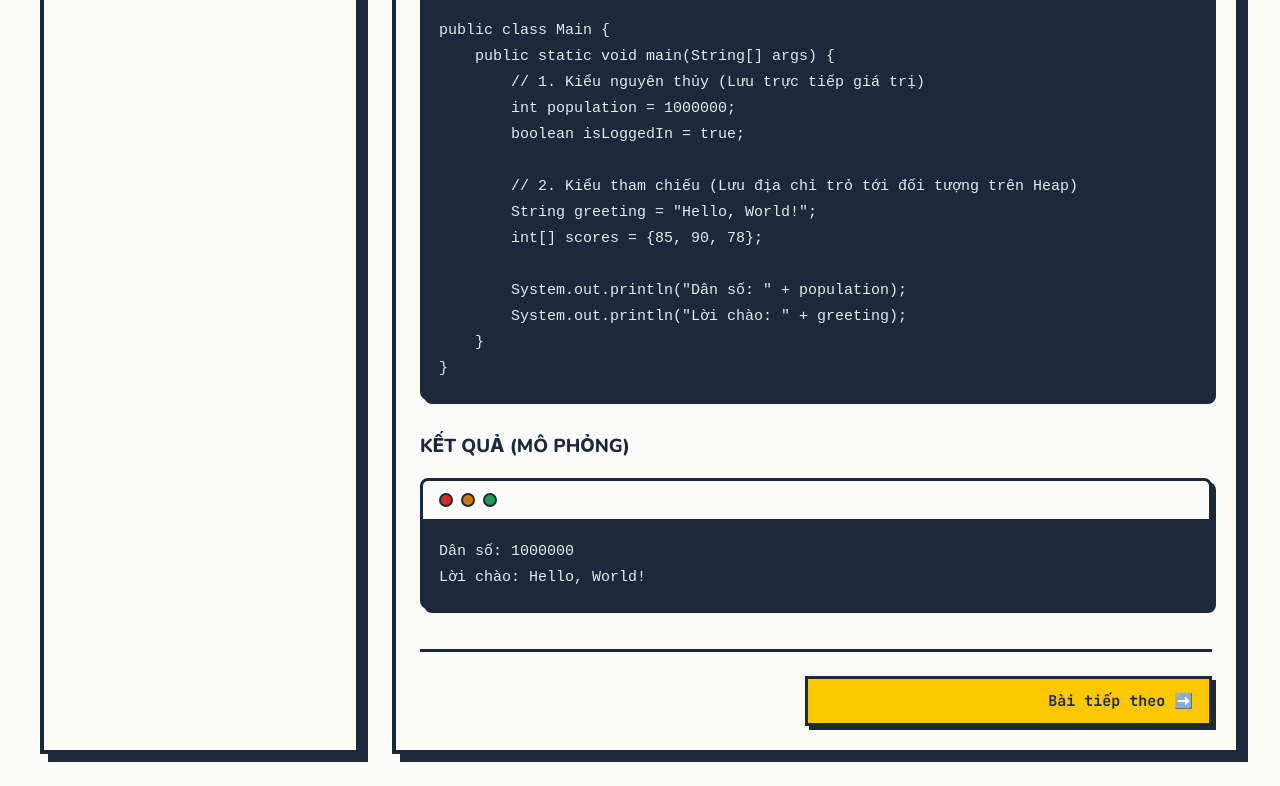
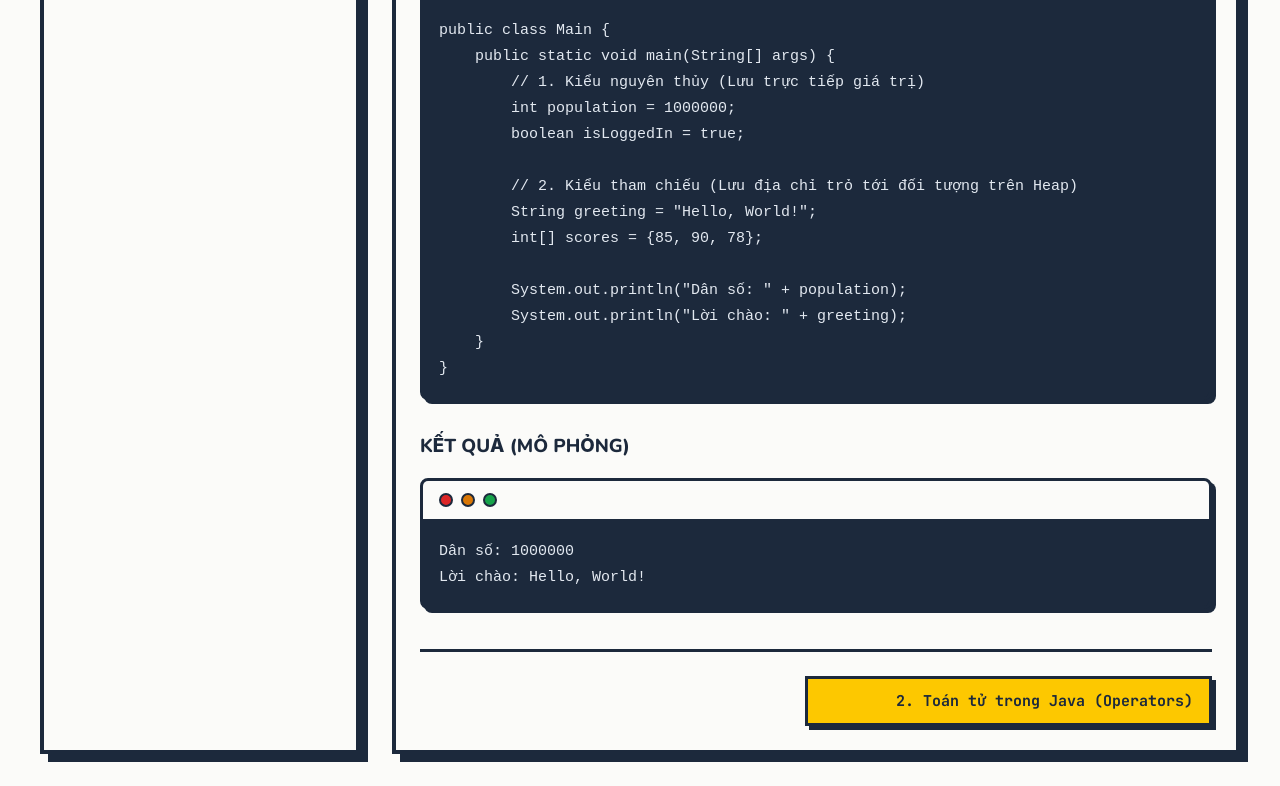
Before and after one commit to MixterTom/Java-Code, a React (Vite) app in the folder java-stream-react/: page / in a window 1280 px wide. Shown: the part 1744-2530 px from the top of the page. Built offline with nearby package versions, Linux system fonts and the light colour scheme.

Commit message:
feat: implement ContentArea component with text formatting and TTS support for lesson modules

```diff
--- a/java-stream-react/src/App.jsx
+++ b/java-stream-react/src/App.jsx
@@ -40,35 +40,48 @@ function App() {
   const currentCategoryTopics = javaKnowledge[activeCategory];
   const currentIndex = currentCategoryTopics.findIndex(t => t.id === activeTopic.id);
 
+  let prevTopic = null;
+  if (currentIndex > 0) {
+    prevTopic = currentCategoryTopics[currentIndex - 1];
+  } else {
+    const catIndex = categories.indexOf(activeCategory);
+    if (catIndex > 0) {
+      const prevCat = categories[catIndex - 1];
+      const prevCatTopics = javaKnowledge[prevCat];
+      prevTopic = prevCatTopics[prevCatTopics.length - 1];
+    }
+  }
+
+  let nextTopic = null;
+  if (currentIndex < currentCategoryTopics.length - 1) {
+    nextTopic = currentCategoryTopics[currentIndex + 1];
+  } else {
+    const catIndex = categories.indexOf(activeCategory);
+    if (catIndex < categories.length - 1) {
+      const nextCat = categories[catIndex + 1];
+      nextTopic = javaKnowledge[nextCat][0];
+    }
+  }
+
   const handlePrevious = () => {
-    if (currentIndex > 0) {
-      setActiveTopic(currentCategoryTopics[currentIndex - 1]);
-    } else {
+    if (prevTopic) {
       const catIndex = categories.indexOf(activeCategory);
-      if (catIndex > 0) {
-        const prevCat = categories[catIndex - 1];
-        setActiveCategory(prevCat);
-        const prevCatTopics = javaKnowledge[prevCat];
-        setActiveTopic(prevCatTopics[prevCatTopics.length - 1]);
+      if (currentIndex === 0 && catIndex > 0) {
+        setActiveCategory(categories[catIndex - 1]);
       }
+      setActiveTopic(prevTopic);
     }
   };
 
   const handleNext = () => {
-    if (currentIndex < currentCategoryTopics.length - 1) {
-      setActiveTopic(currentCategoryTopics[currentIndex + 1]);
-    } else {
+    if (nextTopic) {
       const catIndex = categories.indexOf(activeCategory);
-      if (catIndex < categories.length - 1) {
-        const nextCat = categories[catIndex + 1];
-        setActiveCategory(nextCat);
-        setActiveTopic(javaKnowledge[nextCat][0]);
+      if (currentIndex === currentCategoryTopics.length - 1 && catIndex < categories.length - 1) {
+        setActiveCategory(categories[catIndex + 1]);
       }
+      setActiveTopic(nextTopic);
     }
   };
-
-  const hasPrevious = currentIndex > 0 || categories.indexOf(activeCategory) > 0;
-  const hasNext = currentIndex < currentCategoryTopics.length - 1 || categories.indexOf(activeCategory) < categories.length - 1;
 
   return (
     <div className="container">
@@ -109,8 +122,10 @@ function App() {
         />
         <ContentArea
           topic={activeTopic}
-          onPrevious={hasPrevious ? handlePrevious : null}
-          onNext={hasNext ? handleNext : null}
+          onPrevious={prevTopic ? handlePrevious : null}
+          onNext={nextTopic ? handleNext : null}
+          prevTopicTitle={prevTopic?.title}
+          nextTopicTitle={nextTopic?.title}
         />
       </div>
     </div>
--- a/java-stream-react/src/components/ContentArea.jsx
+++ b/java-stream-react/src/components/ContentArea.jsx
@@ -1,4 +1,4 @@
-import { useState, useEffect } from 'react';
+import React, { useState, useEffect } from 'react';
 import MockWindow from './MockWindow';
 import { playTTS, stopTTS } from '../utils/ttsUtils';
 
@@ -71,8 +71,13 @@ const FormattedText = ({ text }) => {
   );
 };
 
-export default function ContentArea({ topic, onPrevious, onNext }) {
+export default function ContentArea({ topic, onPrevious, onNext, prevTopicTitle, nextTopicTitle }) {
   const [isSpeaking, setIsSpeaking] = useState(false);
+
+  // Auto-scroll to top when topic changes
+  useEffect(() => {
+    window.scrollTo({ top: 0, behavior: 'smooth' });
+  }, [topic.id]);
 
   // Trạng thái mở rộng cho Quizzes, Essays và FAQs
   const [openQuizzes, setOpenQuizzes] = useState({});
@@ -603,21 +608,23 @@ export default function ContentArea({ topic, onPrevious, onNext }) {
             <button
               className="btn"
               onClick={onPrevious}
-              style={{ flex: 1, backgroundColor: 'var(--surface)', fontSize: '15px' }}
+              style={{ flex: 1, minWidth: 0, backgroundColor: 'var(--surface)', fontSize: '15px', textAlign: 'left', whiteSpace: 'nowrap', overflow: 'hidden', textOverflow: 'ellipsis' }}
+              title={prevTopicTitle}
             >
-              ⬅️ Bài trước
+              {prevTopicTitle}
             </button>
-          ) : <div style={{ flex: 1 }}></div>}
+          ) : <div style={{ flex: 1, minWidth: 0 }}></div>}
 
           {onNext ? (
             <button
               className="btn"
               onClick={onNext}
-              style={{ flex: 1, backgroundColor: 'var(--primary)', color: '#1C293C', fontSize: '15px', textAlign: 'right' }}
+              style={{ flex: 1, minWidth: 0, backgroundColor: 'var(--primary)', color: '#1C293C', fontSize: '15px', textAlign: 'right', whiteSpace: 'nowrap', overflow: 'hidden', textOverflow: 'ellipsis' }}
+              title={nextTopicTitle}
             >
-              Bài tiếp theo ➡️
+              {nextTopicTitle}
             </button>
-          ) : <div style={{ flex: 1 }}></div>}
+          ) : <div style={{ flex: 1, minWidth: 0 }}></div>}
         </div>
 
       </div>
```
